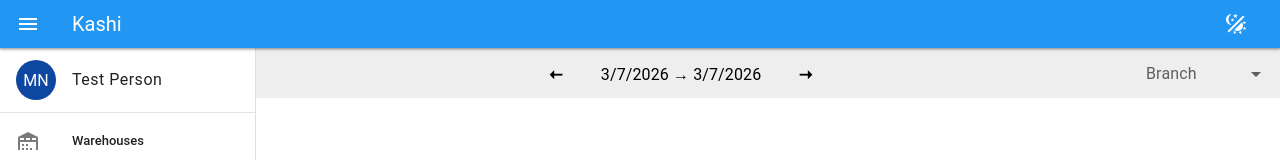
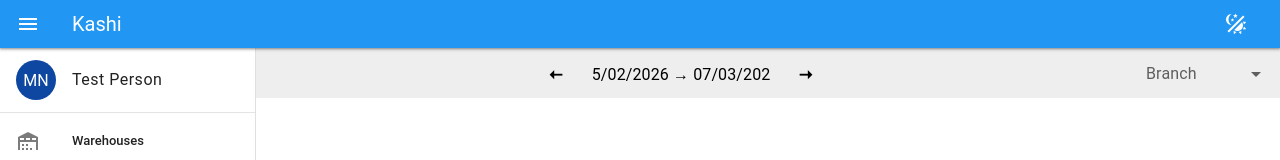
Before and after one commit to mhdna/kashi, a Vue app in the folder ui/: page /FilterBar in a window 1280 px wide. Shown: the top 160 px of the page. Built offline with nearby package versions, Linux system fonts and the light colour scheme; a small style sheet from the web is missing.

Commit message:
ui: default date to 30 days before, till today

```diff
--- a/ui/src/pages/FilterBar.vue
+++ b/ui/src/pages/FilterBar.vue
@@ -1,6 +1,11 @@
 <script setup>
 const menu = ref(false)
-const date = ref([new Date(), new Date()])
+const today = new Date()
+const past = new Date()
+past.setDate(today.getDate() - 30)
+
+const date = ref([past, today])
+
 const formattedDate = computed(() => {
     if (!date.value || date.value.length === 0) return ""
 
@@ -8,10 +13,10 @@ const formattedDate = computed(() => {
         new Date(d).toLocaleDateString("en-GB")
 
     if (date.value.length === 1) {
-        return new Date(date.value[0]).toLocaleDateString()
+        return format(date.value[0])
     }
 
-    return `${new Date(date.value[0]).toLocaleDateString()} → ${new Date(date.value[1]).toLocaleDateString()}`
+    return `${format(date.value[0])} → ${format(date.value[1])}`
 })
 </script>
 <template>
```
